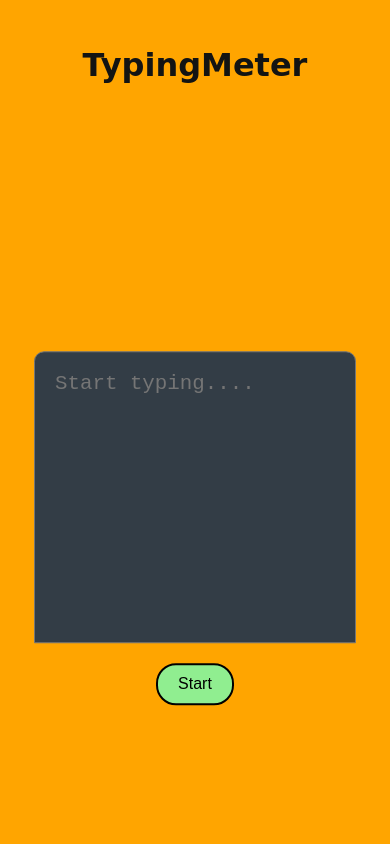
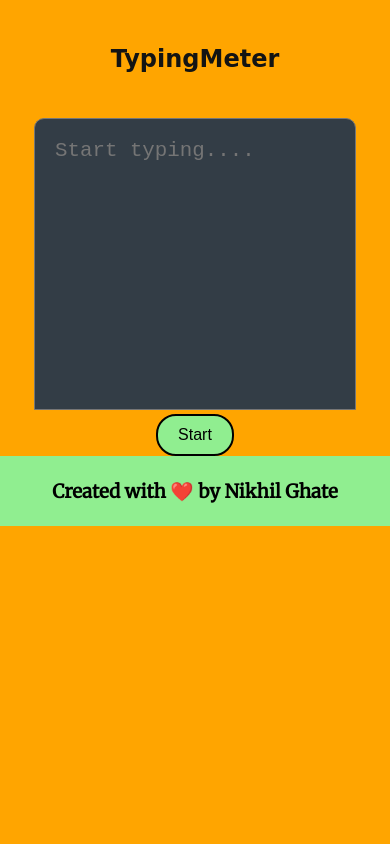
Before and after one commit to nikhil-ghate/TypingMeter, a plain HTML site: page index.html in a window 390 px wide. Shown: the top 844 px of the page. Drawn offline with Linux system fonts and the light colour scheme; a web font is replaced by a local one.

Commit message:
fixed mobile compatibility issue

```diff
--- a/index.html
+++ b/index.html
@@ -10,21 +10,23 @@
     <title>TypingMeter</title>
 </head>
 <body>
-    <div id="header">
-        <h1>TypingMeter</h1><br><br>
-    </div>
+    <nav class="site-nav">
+        <h1>TypingMeter</h1>
+    </nav>
 
-    <div class="mainDiv">
-        <div class="centerDiv">
+    <section id="message" class="grid">
+        <div class="msg-text">
             <h2 id="msg"> </h2>
             <h2 id="speed"></h2>
             <h2 id="correct"></h2>
-            <h2 id="error"></h2>
-            <textarea  id="myword" placeholder="Start typing...." onpaste="return false"></textarea><br>
-            <button id="btn" class="mainbtn">Start</button>
+        </div>
+    </section>
 
-        </div>
-    </div>
+    <section id="inputarea">
+        <textarea  id="myword" placeholder="Start typing...." onpaste="return false"></textarea><br>
+        <button id="btn" class="mainbtn">Start</button>
+
+    </section>
 
     <div class="footer">
         <h3>Created with ❤️ by <a href="https://www.linkedin.com/in/nikhil-ghate/" target="_blank">Nikhil Ghate</a></h3>
--- a/index.js
+++ b/index.js
@@ -43,15 +43,11 @@ const endGame = () => {
     }
     finalMsg = `You have typed ${wordCount} words in ${totalTime} seconds.`;
 
-    // finalMsg += compareWords(msg.innerText, totatStr);
-
-    // msg.innerHTML = finalMsg;
     correct.innerHTML = compareWords(msg.innerText, totatStr);
     console.log(msg.innerText);
     console.log(totatStr);
     msg.innerHTML = finalMsg;
     speedmsg.innerHTML = `Speed: ${speed} words/minute`;
-    // error.innerHTML = ;
 
     typeword.value = null;
 }
--- a/main.css
+++ b/main.css
@@ -13,20 +13,6 @@ body {
 }
 
 
-.mainDiv {
-    width: 100%;
-    height: 100vh;
-    position: relative;
-}
-
-.centerDiv {
-    position: absolute;
-    top: 50%;
-    left: 50%;
-    text-align: center;
-    transform: translate(-50%, -70%);
-}
-
 h1 {
     color: rgb(19, 20, 19);
     text-shadow: 1px 1px px #437453 ;
@@ -39,6 +25,10 @@ h2 {
     text-align: center;
 }
 
+#inputarea {
+    text-align: center;
+}
+
 textarea {
     background-color: rgb(51, 61, 70);
     border-radius: 10px 10px 0 0;
@@ -48,8 +38,6 @@ textarea {
     outline: 0;
     color: white;
     resize: none;
-    display: grid;
-
     font-size: 1.3rem;
 }
 
```
